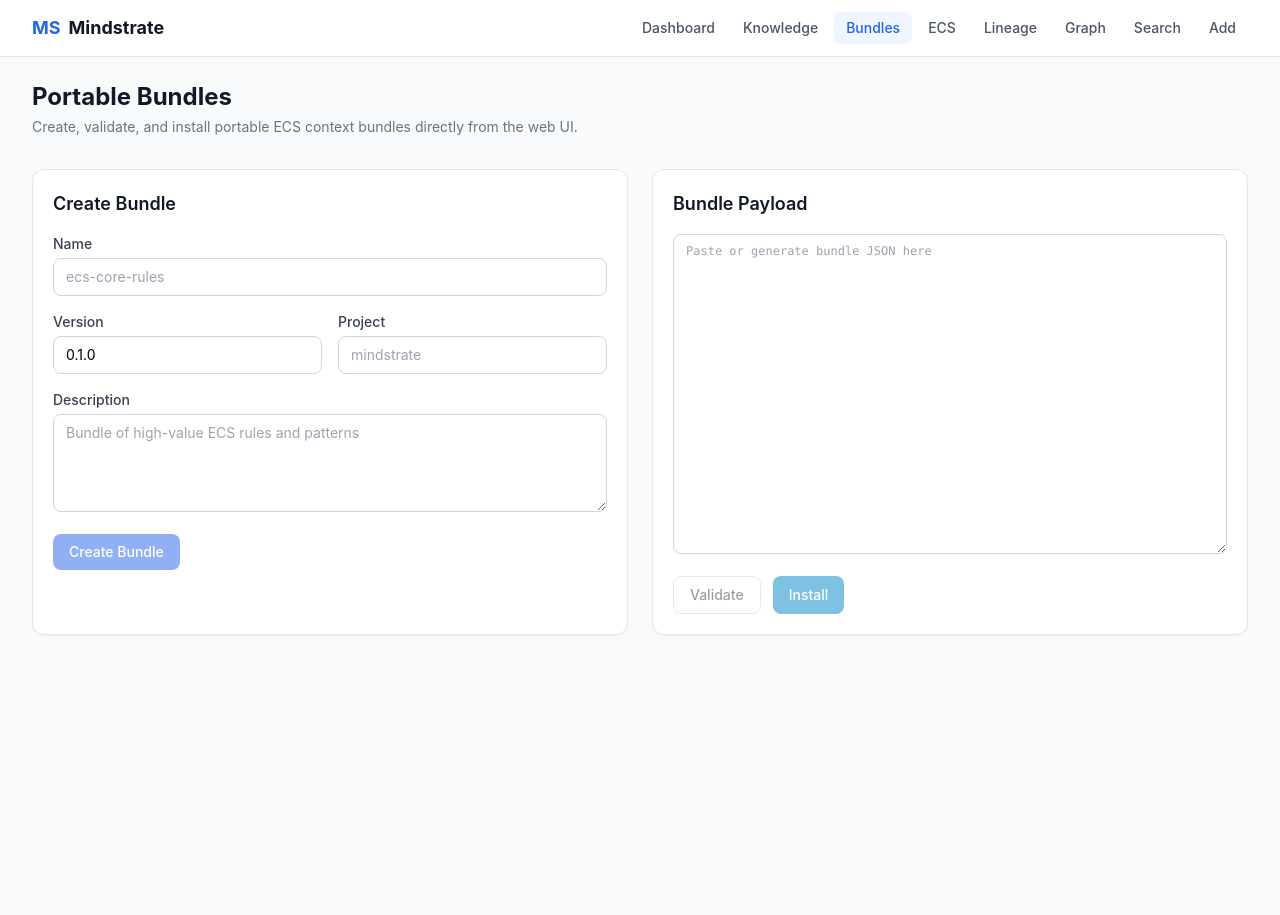
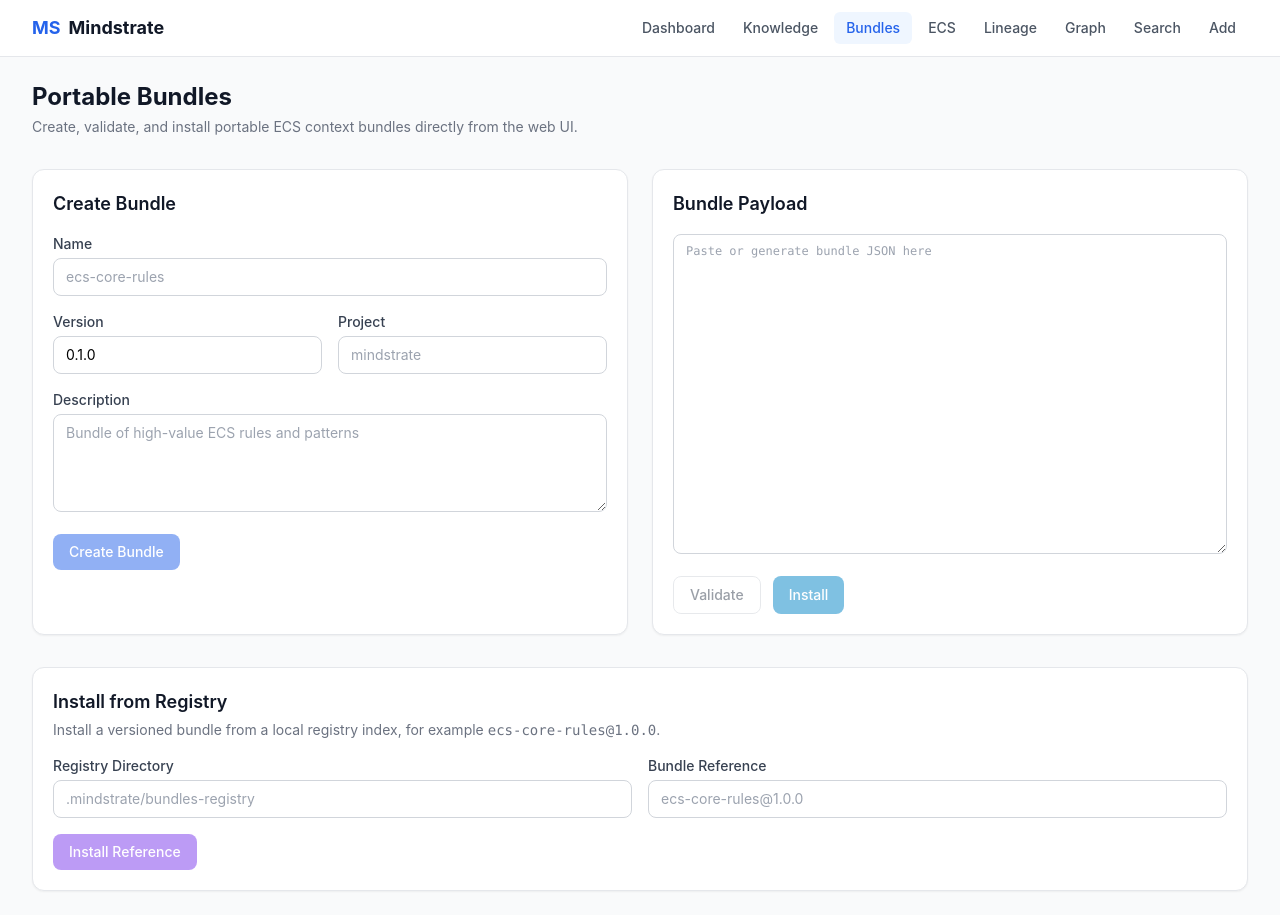
Before and after one commit to redasm/Mindstrate, a Next.js app in the folder packages/web-ui/: page /bundles in a window 1280 px wide. Before the commit the page ends 800 px from the top, so only its background shows below. Built offline with nearby package versions, Linux system fonts and the light colour scheme.

Commit message:
Add web bundle registry install

```diff
--- a/packages/web-ui/src/app/api/bundles/install/route.ts
+++ b/packages/web-ui/src/app/api/bundles/install/route.ts
@@ -7,11 +7,16 @@ export async function POST(request: NextRequest) {
     const memory = await getMemoryReady();
     const body = await request.json();
 
-    if (!body.bundle) {
-      return NextResponse.json({ error: 'bundle is required' }, { status: 400 });
+    if (!body.bundle && (!body.registry || !body.reference)) {
+      return NextResponse.json({ error: 'bundle or registry plus reference is required' }, { status: 400 });
     }
 
-    const result = memory.installBundle(body.bundle);
+    const result = body.bundle
+      ? memory.installBundle(body.bundle)
+      : memory.installBundleFromRegistry({
+          registry: body.registry,
+          reference: body.reference,
+        });
     return NextResponse.json(result);
   } catch (error) {
     return NextResponse.json(
--- a/packages/web-ui/src/app/bundles/page.tsx
+++ b/packages/web-ui/src/app/bundles/page.tsx
@@ -22,11 +22,15 @@ export default function BundlesPage() {
     project: '',
   });
   const [bundleJson, setBundleJson] = useState('');
+  const [registryInstall, setRegistryInstall] = useState({
+    registry: '',
+    reference: '',
+  });
   const [createdBundle, setCreatedBundle] = useState('');
   const [validation, setValidation] = useState<BundleValidation | null>(null);
   const [installResult, setInstallResult] = useState<BundleInstallResult | null>(null);
   const [error, setError] = useState('');
-  const [busy, setBusy] = useState<'create' | 'validate' | 'install' | null>(null);
+  const [busy, setBusy] = useState<'create' | 'validate' | 'install' | 'install-ref' | null>(null);
 
   const createBundle = async (e: React.FormEvent) => {
     e.preventDefault();
@@ -99,6 +103,28 @@ export default function BundlesPage() {
       setInstallResult(data);
     } catch (err) {
       setError(err instanceof Error ? err.message : 'Failed to install bundle');
+    } finally {
+      setBusy(null);
+    }
+  };
+
+  const installRegistryBundle = async (e: React.FormEvent) => {
+    e.preventDefault();
+    setBusy('install-ref');
+    setError('');
+    setInstallResult(null);
+
+    try {
+      const res = await fetch('/api/bundles/install', {
+        method: 'POST',
+        headers: { 'Content-Type': 'application/json' },
+        body: JSON.stringify(registryInstall),
+      });
+      const data = await res.json();
+      if (!res.ok) throw new Error(data.error || 'Failed to install bundle reference');
+      setInstallResult(data);
+    } catch (err) {
+      setError(err instanceof Error ? err.message : 'Failed to install bundle reference');
     } finally {
       setBusy(null);
     }
@@ -196,6 +222,42 @@ export default function BundlesPage() {
         </div>
       </section>
 
+      <form onSubmit={installRegistryBundle} className="space-y-4 rounded-xl border border-gray-200 bg-white p-5 shadow-sm">
+        <div>
+          <h2 className="text-lg font-semibold text-gray-900">Install from Registry</h2>
+          <p className="mt-1 text-sm text-gray-500">
+            Install a versioned bundle from a local registry index, for example <code>ecs-core-rules@1.0.0</code>.
+          </p>
+        </div>
+        <div className="grid gap-4 lg:grid-cols-2">
+          <div>
+            <label className="mb-1 block text-sm font-medium text-gray-700">Registry Directory</label>
+            <input
+              value={registryInstall.registry}
+              onChange={(e) => setRegistryInstall((f) => ({ ...f, registry: e.target.value }))}
+              className="w-full rounded-lg border border-gray-300 px-3 py-2 text-sm"
+              placeholder=".mindstrate/bundles-registry"
+            />
+          </div>
+          <div>
+            <label className="mb-1 block text-sm font-medium text-gray-700">Bundle Reference</label>
+            <input
+              value={registryInstall.reference}
+              onChange={(e) => setRegistryInstall((f) => ({ ...f, reference: e.target.value }))}
+              className="w-full rounded-lg border border-gray-300 px-3 py-2 text-sm"
+              placeholder="ecs-core-rules@1.0.0"
+            />
+          </div>
+        </div>
+        <button
+          type="submit"
+          disabled={busy === 'install-ref' || !registryInstall.registry.trim() || !registryInstall.reference.trim()}
+          className="rounded-lg bg-violet-600 px-4 py-2 text-sm font-medium text-white hover:bg-violet-700 disabled:opacity-50"
+        >
+          {busy === 'install-ref' ? 'Installing...' : 'Install Reference'}
+        </button>
+      </form>
+
       {validation ? (
         <section className="rounded-xl border border-gray-200 bg-white p-5 shadow-sm">
           <h2 className="text-lg font-semibold text-gray-900">Validation Result</h2>
```
